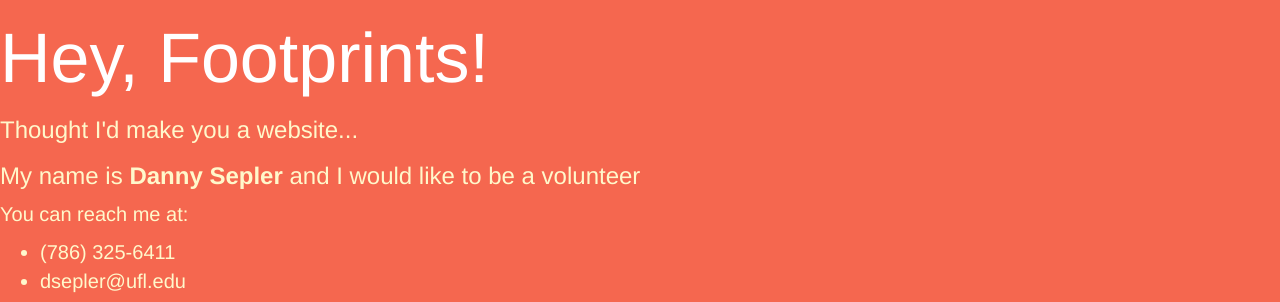
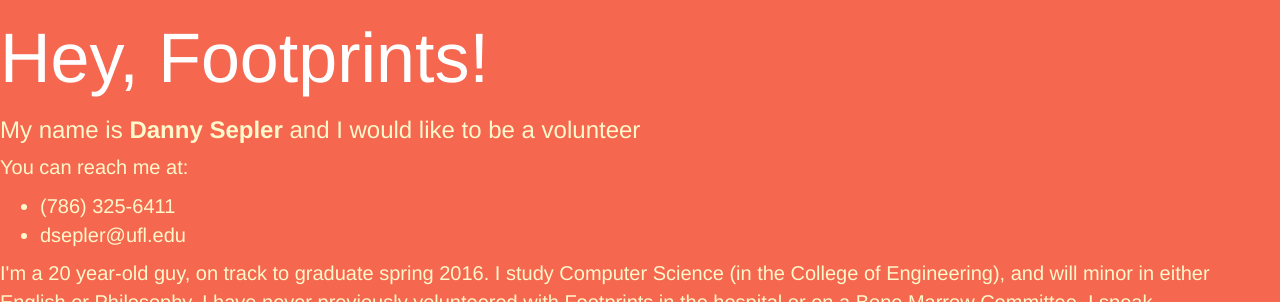
Before and after one commit to dannysepler/footprints, a plain HTML site: page index.html in a window 1280 px wide. Shown: the top 302 px of the page. Drawn offline with nearby package versions, Linux system fonts and the light colour scheme.

Commit message:
took out first sentence

```diff
--- a/index.html
+++ b/index.html
@@ -41,8 +41,6 @@
   <body>
     <div id='wrapper'>
       <h1 class='changing_color'>Hey, Footprints!</h1>
-      <h3>Thought I&#39;d make you a website...</h3>
-
       <h3>My name is <strong>Danny Sepler</strong> and I would like to be a volunteer</h3>
       <p>You can reach me at:
         <ul>
```
